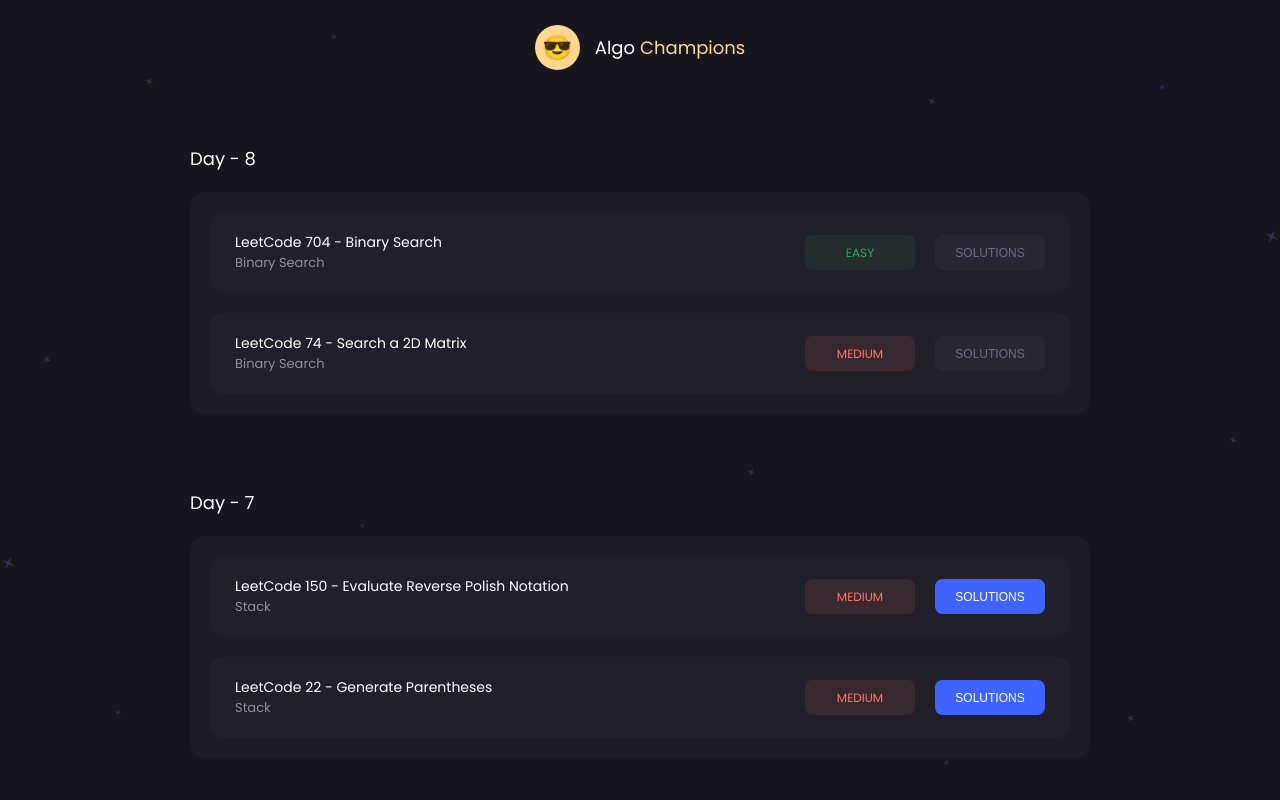
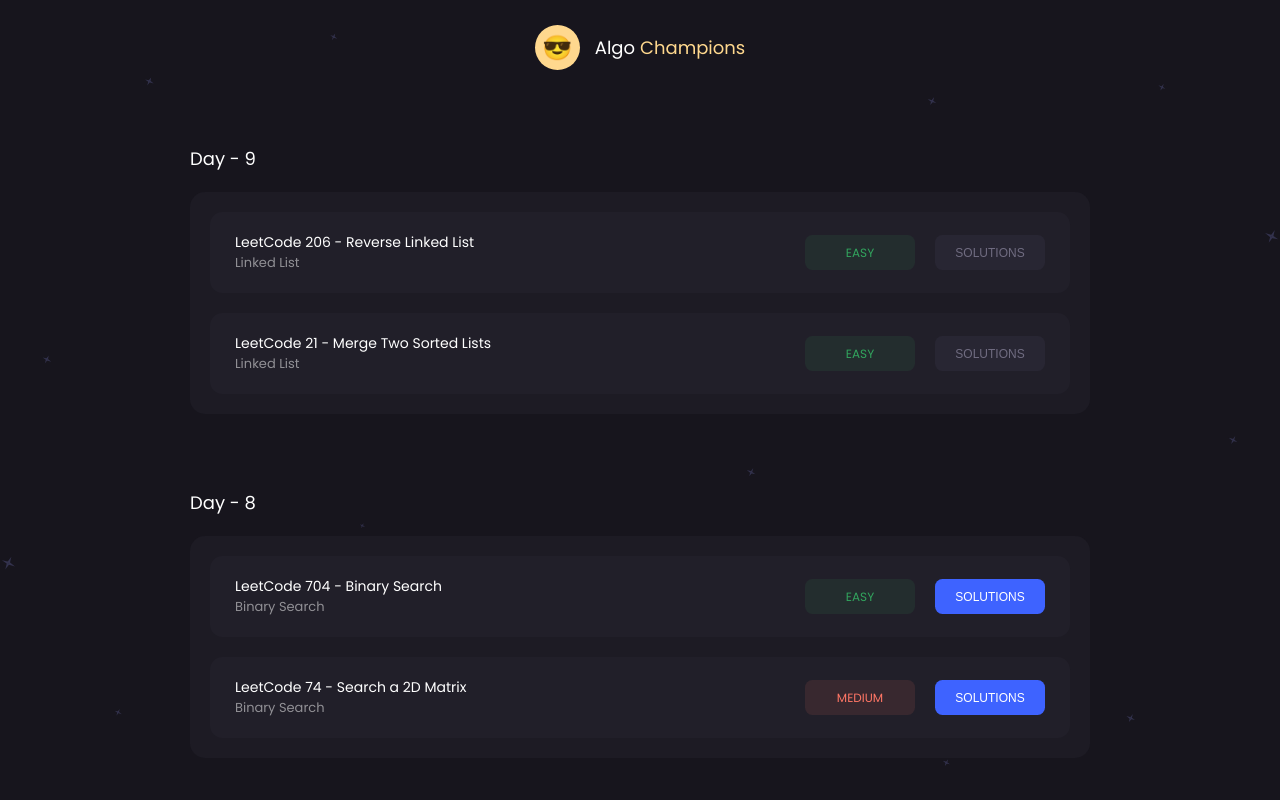
Before and after one commit to canberkkkkk/algo-champions, a React (Create React App) app: page / in a window 1280 px wide. Shown: the top 800 px of the page. Built offline with nearby package versions, Linux system fonts and the light colour scheme.

Commit message:
feat(algo-champions): add day-9 problems and day-8 solutions

```diff
--- a/src/constants.js
+++ b/src/constants.js
@@ -1,4 +1,23 @@
 export const QUESTION_BUNDLES = [
+  {
+    date: "Day - 9",
+    questions: [
+      {
+        name: "LeetCode 206 - Reverse Linked List",
+        link: "https://leetcode.com/problems/reverse-linked-list/",
+        type: "Linked List",
+        difficulty: "Easy",
+        solutions: null,
+      },
+      {
+        name: "LeetCode 21 - Merge Two Sorted Lists",
+        link: "https://leetcode.com/problems/merge-two-sorted-lists/",
+        type: "Linked List",
+        difficulty: "Easy",
+        solutions: null,
+      },
+    ],
+  },
   {
     date: "Day - 8",
     questions: [
@@ -7,14 +26,20 @@ export const QUESTION_BUNDLES = [
         link: "https://leetcode.com/problems/binary-search/",
         type: "Binary Search",
         difficulty: "Easy",
-        solutions: null,
+        solutions: {
+          Java: "https://leetcode.com/problems/binary-search/solutions/3470227/java-o-logn-solution/",
+          "C++": "https://leetcode.com/submissions/detail/941652464/",
+        },
       },
       {
         name: "LeetCode 74 - Search a 2D Matrix",
         link: "https://leetcode.com/problems/search-a-2d-matrix/",
         type: "Binary Search",
         difficulty: "Medium",
-        solutions: null,
+        solutions: {
+          Java: "https://leetcode.com/problems/search-a-2d-matrix/solutions/3470199/java-o-log-m-n-solution/",
+          "C++": "https://leetcode.com/submissions/detail/941663784/",
+        },
       },
     ],
   },
```
